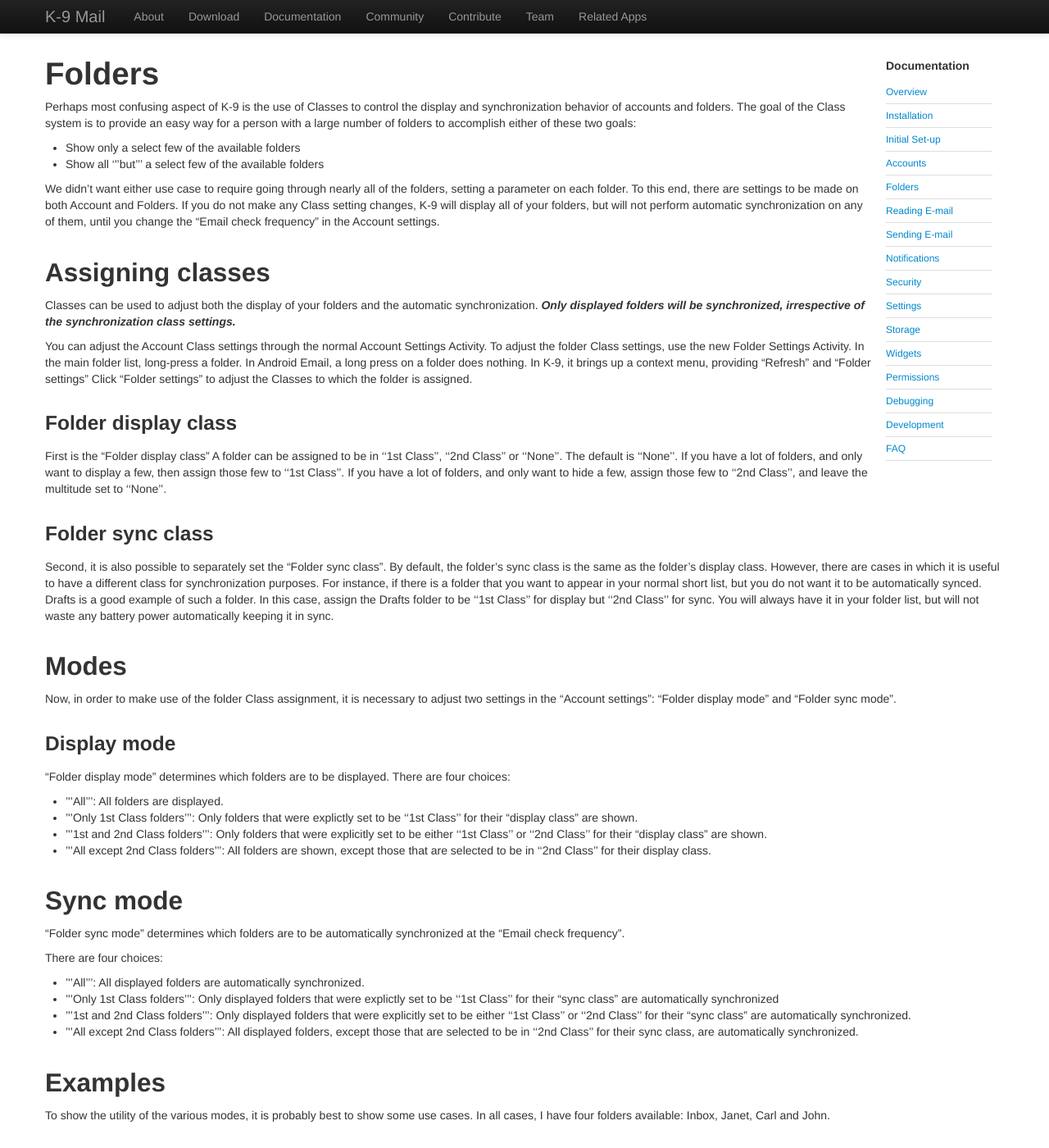
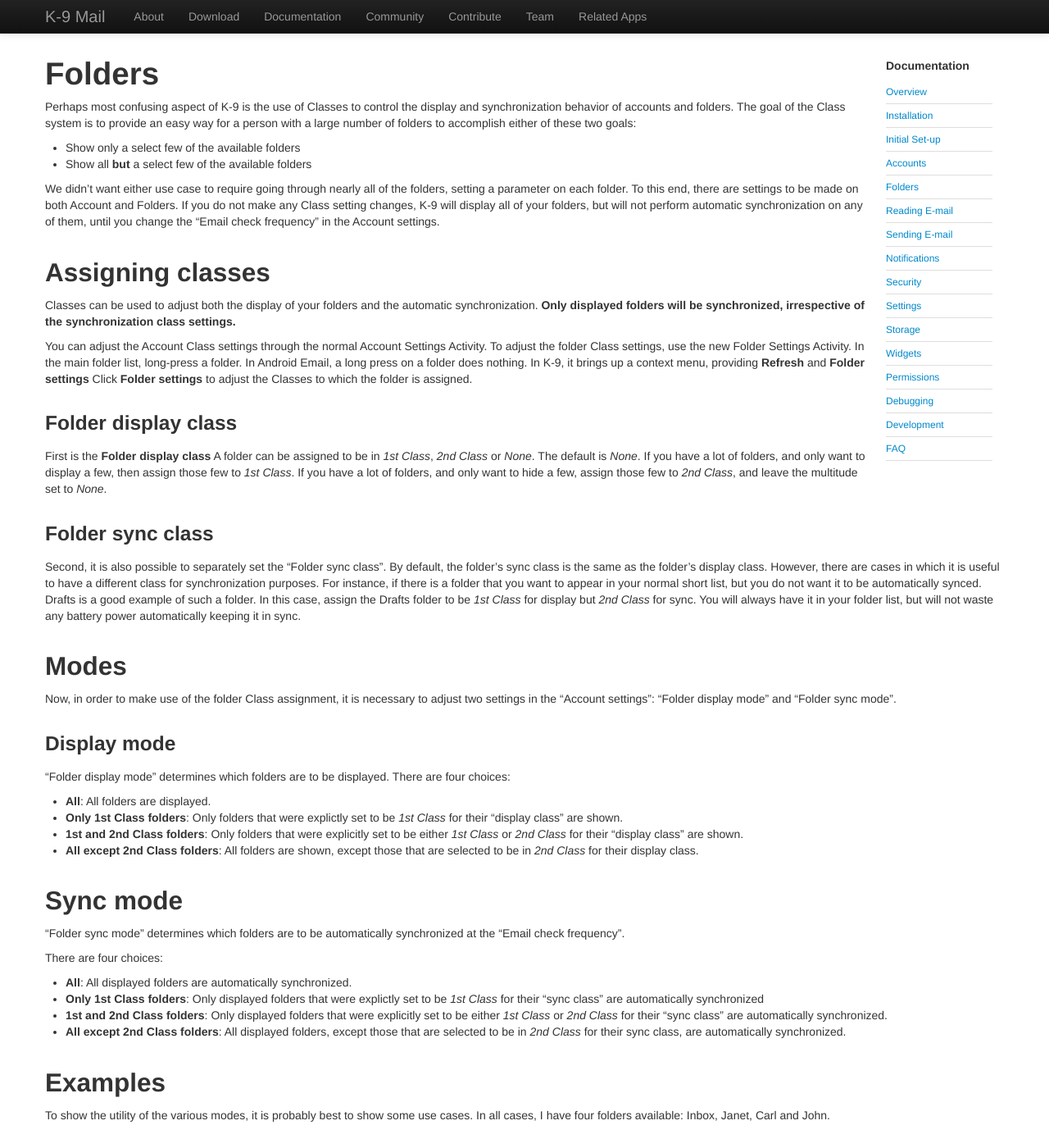
Before and after one commit to k9mail/k9mail.app, a Jekyll site: the page built from documentation/folders.md, in a window 1280 px wide and 1400 px high. Shown: the whole window at 82% size. Built offline with Jekyll 4.4.1, drawn with Linux system fonts in a browser that asks for light colours; nearby versions of some CDN libraries; some of the changed text lies outside the part shown.

```diff
--- a/documentation/folders.md
+++ b/documentation/folders.md
@@ -11,23 +11,23 @@ layout: default
 Perhaps most confusing aspect of K-9 is the use of Classes to control the display and synchronization behavior of accounts and folders.  The goal of the Class system is to provide an easy way for a person with a large number of folders to accomplish either of these two goals:
 
 * Show only a select few of the available folders
-* Show all '''but''' a select few of the available folders
+* Show all **but** a select few of the available folders
 
 We didn't want either use case to require going through nearly all of the folders, setting a parameter on each folder.  To this end, there are settings to be made on both Account and Folders. If you do not make any Class setting changes, K-9 will display all of your folders, but will not perform automatic synchronization on any of them, until you change the "Email check frequency" in the Account settings.
 
 ## Assigning classes
 
-Classes can be used to adjust both the display of your folders and the automatic synchronization. ***Only displayed folders will be synchronized, irrespective of the synchronization class settings.***
+Classes can be used to adjust both the display of your folders and the automatic synchronization. **Only displayed folders will be synchronized, irrespective of the synchronization class settings.**
 
-You can adjust the Account Class settings through the normal Account Settings Activity.  To adjust the folder Class settings, use the new Folder Settings Activity. In the main folder list, long-press a folder. In Android Email, a long press on a folder does nothing. In K-9, it brings up a context menu, providing "Refresh" and "Folder settings" Click "Folder settings" to adjust the Classes to which the folder is assigned.
+You can adjust the Account Class settings through the normal Account Settings Activity.  To adjust the folder Class settings, use the new Folder Settings Activity. In the main folder list, long-press a folder. In Android Email, a long press on a folder does nothing. In K-9, it brings up a context menu, providing **Refresh** and **Folder settings** Click **Folder settings** to adjust the Classes to which the folder is assigned.
 
 ### Folder display class
 
-First is the "Folder display class"  A folder can be assigned to be in ''1st Class'', ''2nd Class'' or ''None''. The default is ''None''. If you have a lot of folders, and only want to display a few, then assign those few to ''1st Class''. If you have a lot of folders, and only want to hide a few, assign those few to ''2nd Class'', and leave the multitude set to ''None''.
+First is the **Folder display class**  A folder can be assigned to be in *1st Class*, *2nd Class* or *None*. The default is *None*. If you have a lot of folders, and only want to display a few, then assign those few to *1st Class*. If you have a lot of folders, and only want to hide a few, assign those few to *2nd Class*, and leave the multitude set to *None*.
 
 ### Folder sync class
 
-Second, it is also possible to separately set the "Folder sync class". By default, the folder's sync class is the same as the folder's display class. However, there are cases in which it is useful to have a different class for synchronization purposes. For instance, if there is a folder that you want to appear in your normal short list, but you do not want it to be automatically synced. Drafts is a good example of such a folder. In this case, assign the Drafts folder to be ''1st Class'' for display but ''2nd Class'' for sync. You will always have it in your folder list, but will not waste any battery power automatically keeping it in sync.
+Second, it is also possible to separately set the "Folder sync class". By default, the folder's sync class is the same as the folder's display class. However, there are cases in which it is useful to have a different class for synchronization purposes. For instance, if there is a folder that you want to appear in your normal short list, but you do not want it to be automatically synced. Drafts is a good example of such a folder. In this case, assign the Drafts folder to be *1st Class* for display but *2nd Class* for sync. You will always have it in your folder list, but will not waste any battery power automatically keeping it in sync.
 
 ## Modes
 
@@ -38,10 +38,10 @@ Now, in order to make use of the folder Class assignment, it is necessary to adj
 "Folder display mode" determines which folders are to be displayed.
 There are four choices:
 
-* '''All''': All folders are displayed.
-* '''Only 1st Class folders''': Only folders that were explictly set to be ''1st Class'' for their "display class" are shown.
-* '''1st and 2nd Class folders''': Only folders that were explicitly set to be either ''1st Class'' or ''2nd Class'' for their "display class" are shown.
-* '''All except 2nd Class folders''': All folders are shown, except those that are selected to be in ''2nd Class'' for their display class.
+* **All**: All folders are displayed.
+* **Only 1st Class folders**: Only folders that were explictly set to be *1st Class* for their "display class" are shown.
+* **1st and 2nd Class folders**: Only folders that were explicitly set to be either *1st Class* or *2nd Class* for their "display class" are shown.
+* **All except 2nd Class folders**: All folders are shown, except those that are selected to be in *2nd Class* for their display class.
 
 ## Sync mode
 
@@ -49,10 +49,10 @@ There are four choices:
 
 There are four choices:
 
-* '''All''': All displayed folders are automatically synchronized.
-* '''Only 1st Class folders''': Only displayed folders that were explictly set to be ''1st Class'' for their "sync class" are automatically synchronized
-* '''1st and 2nd Class folders''': Only displayed folders that were explicitly set to be either ''1st Class'' or ''2nd Class'' for their "sync class" are automatically synchronized.
-* '''All except 2nd Class folders''': All displayed folders, except those that are selected to be in ''2nd Class'' for their sync class, are automatically synchronized.
+* **All**: All displayed folders are automatically synchronized.
+* **Only 1st Class folders**: Only displayed folders that were explictly set to be *1st Class* for their "sync class" are automatically synchronized
+* **1st and 2nd Class folders**: Only displayed folders that were explicitly set to be either *1st Class* or *2nd Class* for their "sync class" are automatically synchronized.
+* **All except 2nd Class folders**: All displayed folders, except those that are selected to be in *2nd Class* for their sync class, are automatically synchronized.
 
 ## Examples
 
@@ -89,7 +89,7 @@ I want to see just my Inbox, Janet and Carl folders, and want all of those to be
 </tr>
 </tbody></table>
 
-- You could use ''All'', instead, for the Account "Folder sync mode", because only displayed folders are automatically synchronized. However, if you switched to displaying all folders, K-9 would then automatically sync all folders, which might be time consuming and battery draining.
+- You could use *All*, instead, for the Account "Folder sync mode", because only displayed folders are automatically synchronized. However, if you switched to displaying all folders, K-9 would then automatically sync all folders, which might be time consuming and battery draining.
 
 ### Use case 2: All but a few folders
 
@@ -107,18 +107,18 @@ I want to see and sync all of the folders, except for Carl. (Imagine I have 100
 </tr>
 <tr>
 <th>Display mode/class</th>
-<td>''All except 2nd Class Folders''</td>
-<td>''None''</td>
-<td>''None''</td>
-<td>''2nd Class''</td>
-<td>''None''</td>
+<td>*All except 2nd Class Folders*</td>
+<td>*None*</td>
+<td>*None*</td>
+<td>*2nd Class*</td>
+<td>*None*</td>
 </tr><tr>
 <th>Sync mode/class</th>
-<td>''All except 2nd Class Folders''</td>
-<td>''Same as display class''</td>
-<td>''Same as display class''</td>
-<td>''Same as display class''</td>
-<td>''Same as display class''</td>
+<td>*All except 2nd Class Folders*</td>
+<td>*Same as display class*</td>
+<td>*Same as display class*</td>
+<td>*Same as display class*</td>
+<td>*Same as display class*</td>
 </tr>
 </tbody>
 </table>
@@ -140,19 +140,19 @@ I want to see only my Inbox, Carl and John folders, but I do not want the Carl f
 </tr>
 <tr>
 <th>Display mode/class</th>
-<td>''Only 1st Class folders''</td>
-<td>''1st Class''</td>
-<td>''None’’</td>
-<td>''1st Class''</td>
-<td>''1st Class''</td>
+<td>*Only 1st Class folders*</td>
+<td>*1st Class*</td>
+<td>*None’’</td>
+<td>*1st Class*</td>
+<td>*1st Class*</td>
 </tr>
 <tr>
 <th>Sync mode/class</th>
-<td>''Only 1st Class folders''</td>
-<td>''Same as display class''</td>
-<td>''Same as display class’’</td>
-<td>''2nd Class''</td>
-<td>''Same as display class''</td>
+<td>*Only 1st Class folders*</td>
+<td>*Same as display class*</td>
+<td>*Same as display class’’</td>
+<td>*2nd Class*</td>
+<td>*Same as display class*</td>
 </tr>
 </tbody>
 </table>
@@ -174,25 +174,25 @@ I want to normally only see my Carl and Janet folders, often want to see my Inbo
 </tr>
 <tr>
 <th>Display mode/class</th>
-<td>''Only 1st Class folders''*</td>
-<td>''2nd Class''</td>
-<td>''1st Class’’</td>
-<td>''1st Class''</td>
-<td>''None''</td>
+<td>*Only 1st Class folders**</td>
+<td>*2nd Class*</td>
+<td>*1st Class*</td>
+<td>*1st Class*</td>
+<td>*None*</td>
 </tr>
 <tr>
 <th>Sync mode/class</th>
-<td>''1st and 2nd Class folders''</td>
-<td>''Same as display class''</td>
-<td>''Same as display class''</td>
-<td>''Same as display class''</td>
-<td>''Same as display class''</td>
+<td>*1st and 2nd Class folders*</td>
+<td>*Same as display class*</td>
+<td>*Same as display class*</td>
+<td>*Same as display class*</td>
+<td>*Same as display class*</td>
 </tr>
 </tbody>
 </table>
 
 
-<nowiki>*</nowiki> To easily show the Inbox, and the imaginary other folders I want to sometimes see, just change the Account's "Folder display mode" to ''1st and 2nd Class folders''.
+<nowiki>*</nowiki> To easily show the Inbox, and the imaginary other folders I want to sometimes see, just change the Account's **Folder display mode** to *1st and 2nd Class folders*.
 
 
 ### Use case 5: A few core folders, sometimes a few more, only the core folders are ever synchronized
@@ -211,21 +211,21 @@ I want to normally only see my Carl and Janet folders, often want to see my Inbo
 </tr>
 <tr>
 <th>Display mode/class</th>
-<td>''Only 1st Class folders''*</td>
-<td>''2nd Class''</td>
-<td>''1st Class''</td>
-<td>''1st Class''</td>
-<td>''None''</td>
+<td>*Only 1st Class folders**</td>
+<td>*2nd Class*</td>
+<td>*1st Class*</td>
+<td>*1st Class*</td>
+<td>*None*</td>
 </tr>
 <tr>
 <th>Sync mode/class</th>
-<td>''Only 1st Class folders''</td>
-<td>''Same as display class''</td>
-<td>''Same as display class''</td>
-<td>''Same as display class''</td>
-<td>''Same as display class''</td>
+<td>*Only 1st Class folders*</td>
+<td>*Same as display class*</td>
+<td>*Same as display class*</td>
+<td>*Same as display class*</td>
+<td>*Same as display class*</td>
 </tr>
 </tbody>
 </table>
 
-<nowiki>*</nowiki> To easily show the Inbox, and the imaginary other folders I want to sometimes see, just change the Account's "Folder display mode" to ''1st and 2nd Class folders''.
+<nowiki>*</nowiki> To easily show the Inbox, and the imaginary other folders I want to sometimes see, just change the Account's "Folder display mode" to *1st and 2nd Class folders*.
```
